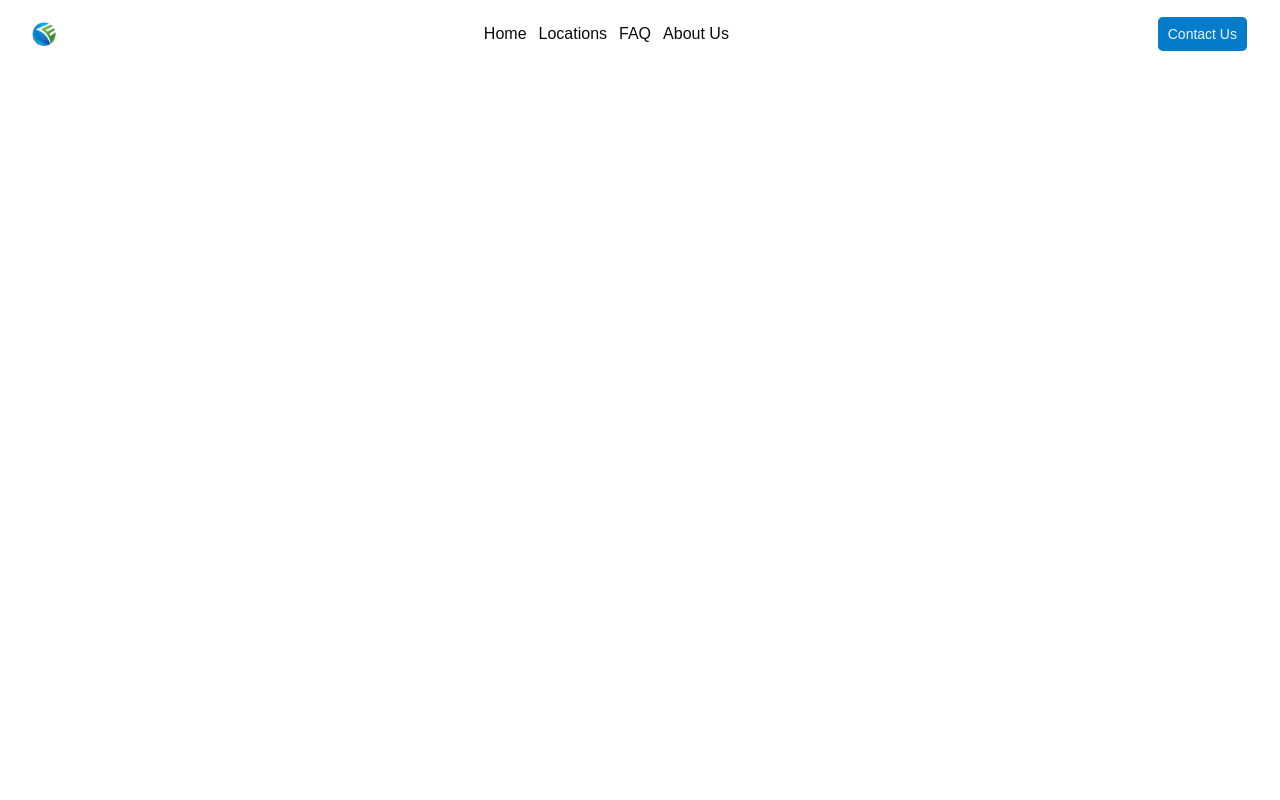
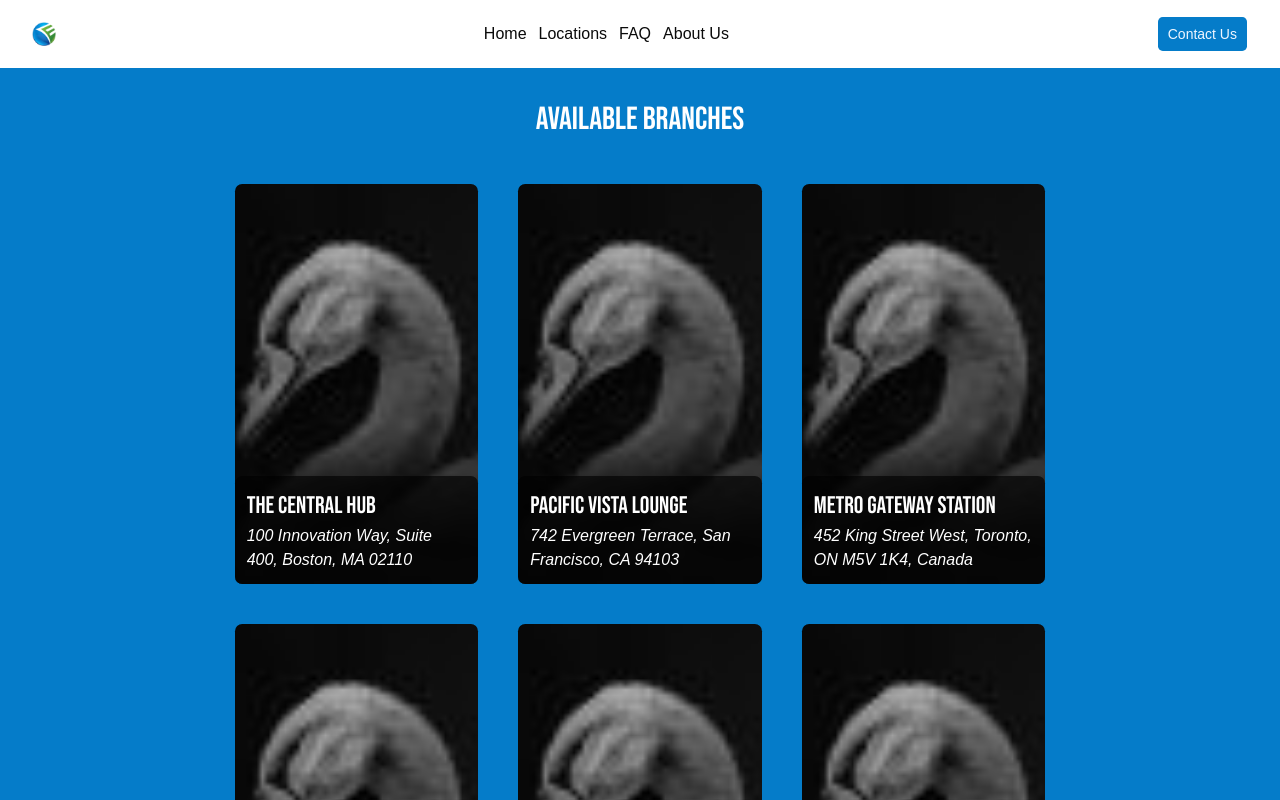
Before and after one commit to Muelvzz/elektronicash-website, a React (Vite) app: page /locations in a window 1280 px wide. Shown: the top 800 px of the page. Built offline with nearby package versions, Linux system fonts and the light colour scheme.

Commit message:
Feature Build: Developed the Locations page

```diff
--- a/src/app/App.tsx
+++ b/src/app/App.tsx
@@ -1,6 +1,3 @@
-// Sole Responsibility:
-// Core entry point that aggregates and renders all application pages.
-
 import Home from './pages/Home'
 import Loading from './pages/Loading'
 import Navigation from './components/Navigation'
--- a/src/app/context/locationContext.tsx
+++ b/src/app/context/locationContext.tsx
@@ -26,7 +26,7 @@ export const LocationPageProvider = ({ children }: LocationPageProviderProps) =>
   )
 }
 
-export const useAboutUsContext = () => {
+export const useLocationPageContext = () => {
   const context = useContext(LocationPageContext)
   if (!context) { throw new Error(`useLocationPageContext must be used within a LocationPageProvider`) }
   return context
--- a/src/app/infos/locations.json
+++ b/src/app/infos/locations.json
@@ -1,6 +1,6 @@
 {
   "Caption": "",
-"LocationsList": [
+  "LocationsList": [
     {
       "Location": "The Central Hub",
       "LocationAddress": "100 Innovation Way, Suite 400, Boston, MA 02110",
--- a/src/app/sections/locations/Locations.tsx
+++ b/src/app/sections/locations/Locations.tsx
@@ -1,5 +1,30 @@
+import { useLocationPageContext } from "@/app/context/locationContext"
+
 export default function Locations() {
+  const { Caption, LocationsList } = useLocationPageContext()
+
   return (
-    <></>
+    <article className="bg-(--secondary-color) w-full min-h-screen text-white flex flex-col items-center justify-center">
+      <div className="flex flex-col justify-center items-center">
+        <div className="mb-10">
+          <h2 className="font-heading text-center">available branches</h2>
+          <p>{ Caption }</p>
+        </div>
+        <div className="grid md:grid-cols-3 sm:grid-cols-2 gap-10 md:w-2/3">
+          {LocationsList.map((location, idx) => (
+            <div
+              style={{ backgroundImage: `url(${ location.LocationImage })` }}
+              className="bg-cover bg-center w-full h-100 rounded-lg flex items-end"
+              key={ idx }
+            >
+              <div className="bg-[#000000a6] p-3 rounded-lg">
+                <h3 className="font-heading">{ location.Location }</h3>
+                <p><i>{ location.LocationAddress }</i></p>
+              </div>
+            </div>
+          ))}
+        </div>
+      </div>
+    </article>
   )
 }
```
